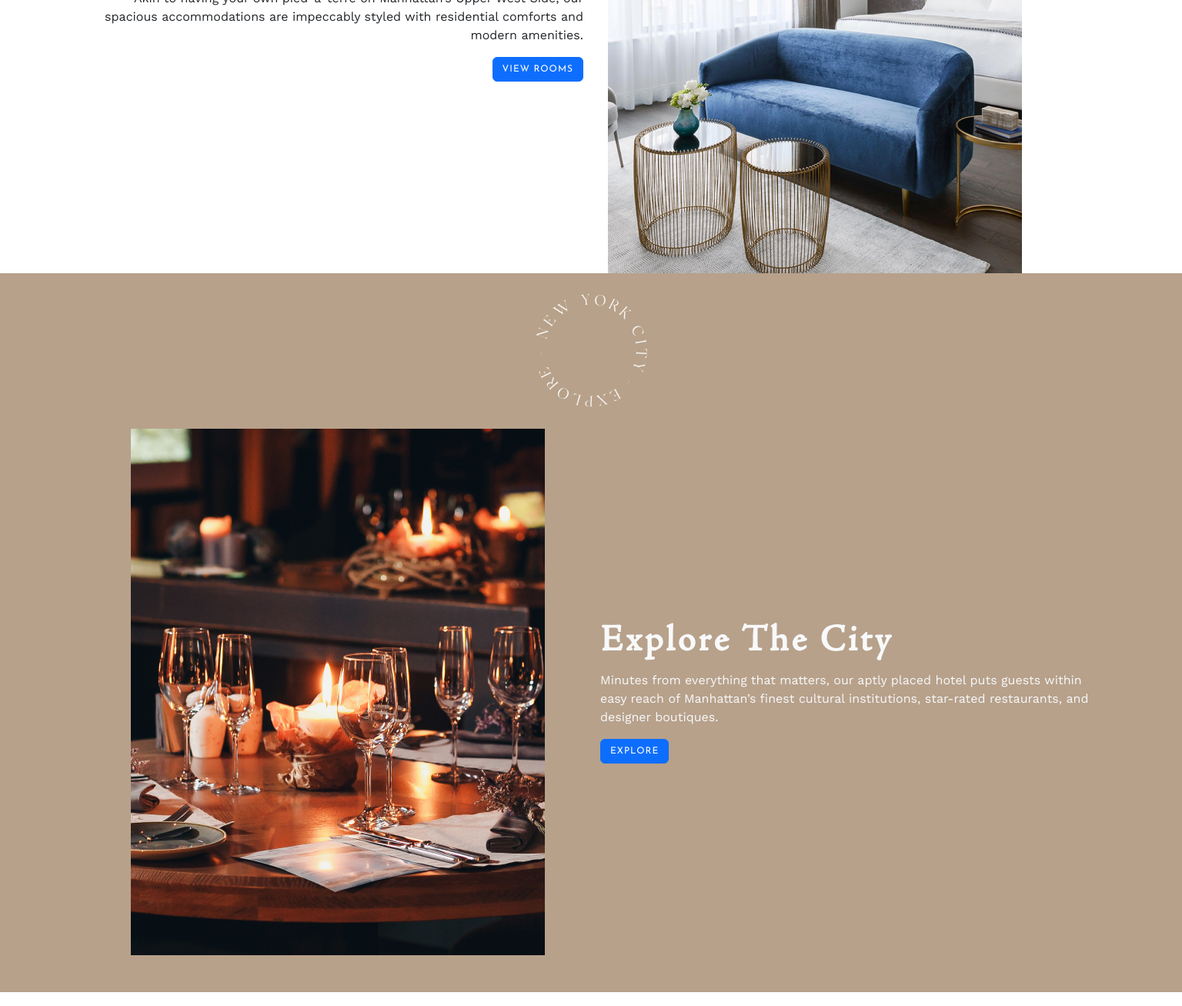
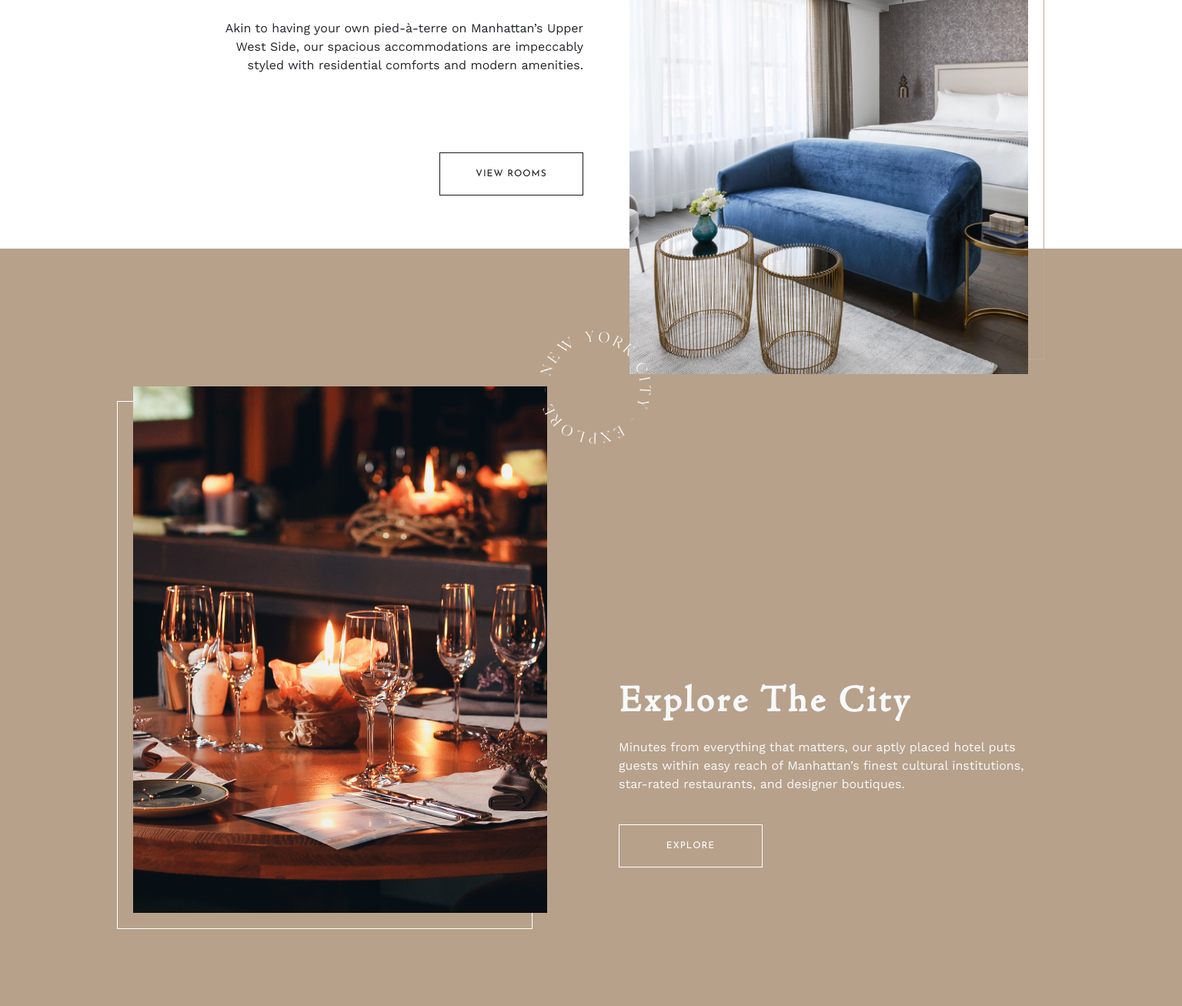
Before and after one commit to promidigitals/gourmet-marketing-test, a website: page index.html in a window 1536 px wide. Shown: the part 329-1636 px from the top of the page at 77% size. Drawn offline with Linux system fonts and the light colour scheme.

Commit message:
Finished First Page in desktop.

```diff
--- a/css/style.css
+++ b/css/style.css
@@ -85,7 +85,91 @@ a {
     font-weight: 400 !important;
     letter-spacing: 1px;
     font-size: 12px !important;
+    border: solid 1px #1B1B1B !important;
+    color: #1B1B1B !important;
+    border-radius: 0 !important;
+    padding-top: 18px !important;
+    padding-bottom: 18px !important;
+}
+a.pm-white {
+    border: solid 1px #ffffff !important;
+    color: #ffffff !important;
 }
 .pm-bg-brown {
     background-color: #B7A18B;
 }
+
+@media (min-width: 1400px ) {
+
+    .pm-home-s1 {
+        padding-top: 135px;
+    }
+    .pm-home-s1 .pm-img {
+        display: flex;
+        justify-content: center;
+        margin-bottom: -144px;
+    }
+    .pm-home-s2 .pm-img {
+        display: flex;
+        justify-content: end;
+        padding-right: 60px;
+    }
+    .pm-home-s2 .pm-img > div{
+        border: solid 1px #ffffff;
+        margin-right: 40px;
+    }
+    .pm-home-s1 .pm-img > div {
+        border: solid 1px #B8AA9B;
+    }
+    .pm-home-s1 .pm-img img {
+        margin-bottom: -20px;
+        margin-left: -20px;
+        margin-top: 20px;
+    }
+    .pm-home-s2 .pm-img img {
+        margin-bottom: 20px;
+        margin-right: -20px;
+        margin-top: -20px;
+        margin-left: 20px;
+    }
+    .pm-home-s1 h1 {
+        margin-bottom: 35px;
+        width: 302px;
+    }
+    .pm-home-s1 p {
+        margin-bottom: 101px;
+        width: 498px;
+    }
+    .pm-home-s1 a,
+    .pm-home-s2 a {
+        width: 187px;
+    }
+    div.spacer {
+        width: 100%;
+    }
+    .pm-home-s1 .col.text-end {
+        display: flex;
+        flex-wrap: wrap;
+        justify-content: end;
+    }
+    .pm-home-s2 {
+        padding-top: 34px;
+        padding-bottom: 135px;
+    }
+    .pm-home-s2 .col.d-flex {
+        margin-bottom: -84px;
+        z-index: 2;
+        margin-top: 46px;
+        margin-left: 11px;
+    }
+    .pm-home-s2 h2 {
+        margin-bottom: 16px;
+    }
+    .pm-home-s2 p {
+        margin-bottom: 40px;
+        width: 557px;
+    }
+    .pm-home-s2 .col.text-light {
+        margin-bottom: 80px;
+    }
+}
--- a/index.html
+++ b/index.html
@@ -53,15 +53,16 @@
     </div> -->
 
     <div class="container-fuild">
-        <div class="container">
+        <div class="container pm-home-s1">
             <div class="row justify-content-center align-items-center g-2">
                 <div class="col text-end pe-3">
                     <h1>An Invitation To Unwind</h1>
                     <p>Akin to having your own pied-à-terre on Manhattan’s Upper West Side, our spacious accommodations are impeccably styled with residential comforts and modern amenities.</p>
-                    <a name="" id="" class="btn btn-primary" href="#" role="button">View Rooms</a>
+                    <div class="spacer"></div>
+                    <a name="" id="" class="btn" href="#" role="button">View Rooms</a>
                 </div>
-                <div class="col">
-                    <div class="container">
+                <div class="col pm-img">
+                    <div>
                         <img src="img/an-invitation-to-uwind-image.png" class="img-fluid" alt="an invitation to uwind image">
                     </div>
                 </div>
@@ -70,22 +71,23 @@
     </div>
 
     <div class="container-fuild pm-bg-brown pb-5">
-        <div class="container">
+        <div class="container pm-home-s2">
             <div class="row justify-content-center align-items-center">
                 <div class="col d-flex justify-content-center">
                     <img src="img/new-york-city-explore-text.png" class="img-fluid" alt="new york city explore text">
                 </div>
             </div>
-            <div class="row justify-content-center align-items-center">
-                <div class="col">
-                    <div class="d-flex container pe-5 ps-0 justify-content-end">
+            <div class="row justify-content-center align-items-end">
+                <div class="col pm-img">
+                    <div>
                         <img src="img/explore-the-city-image.png" class="img-fluid" alt="explore the city image">
                     </div>
                 </div>
                 <div class="col text-light">
                     <h2>Explore The City</h2>
                     <p>Minutes from everything that matters, our aptly placed hotel puts guests within easy reach of Manhattan’s finest cultural institutions, star-rated restaurants, and designer boutiques.</p>
-                    <a name="" id="" class="btn btn-primary" href="#" role="button">Explore</a>
+                    <div class="spacer"></div>
+                    <a name="" id="" class="btn pm-white" href="#" role="button">Explore</a>
                 </div>
             </div>
         </div>
```
